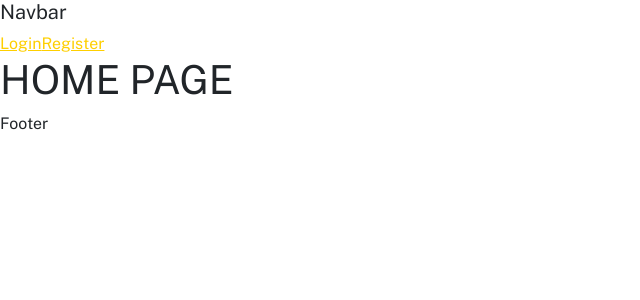
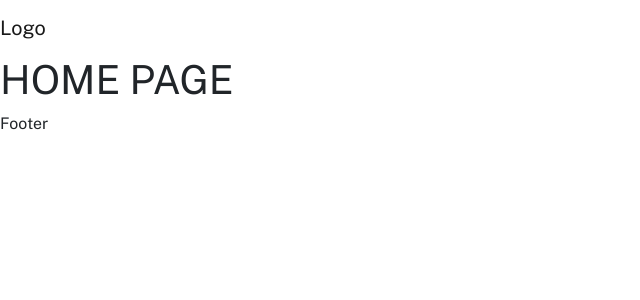
Before and after one commit to AY001A/FAB-SHOP, a React (Create React App) app: page / in a window 1280 px wide. Shown: the top 300 px of the page, without its empty margins (0-640 px from the left). Built offline with nearby package versions, Linux system fonts and the light colour scheme.

Commit message:
include stories

```diff
--- /dev/null
+++ b/src/components/navbar/Header.js
@@ -0,0 +1,22 @@
+import React from "react";
+import { Link } from "react-router-dom";
+import { Navbar } from "react-bootstrap";
+import { Logo } from "../../assets/icons/logo.png";
+
+const Header = () => {
+  return (
+    <Navbar>
+      <Navbar.Brand>
+        {/* <img src={} alt="brand logo" /> */}
+        Logo
+      </Navbar.Brand>
+
+      <div>
+        {/* <Link to={"/login"}>Login</Link>
+        <Link to={"/register"}>Register</Link> */}
+      </div>
+    </Navbar>
+  );
+};
+
+export default Header;
--- a/src/components/navbar/Navbar.js
+++ /dev/null
@@ -1,17 +0,0 @@
-import React from "react";
-import { Link } from "react-router-dom";
-
-const Nav = () => {
-  return (
-    <div>
-      <h5>Navbar </h5>
-
-      <div>
-        <Link to={"/login"}>Login</Link>
-        <Link to={"/register"}>Register</Link>
-      </div>
-    </div>
-  );
-};
-
-export default Nav;
--- a/src/containers/layout/AppLayout/AppLayout.js
+++ b/src/containers/layout/AppLayout/AppLayout.js
@@ -1,12 +1,12 @@
 import React from "react";
 import { Outlet } from "react-router-dom";
 import Footer from "../../../components/footer/Footer";
-import Navbar from "../../../components/navbar/Navbar";
+import Header from "../../../components/navbar/Header";
 
 const AppLayout = () => {
   return (
     <>
-      <Navbar />
+      <Header />
       <main>
         <Outlet />
       </main>
```
Also changed, not shown: src/components/Input/Input.js (+8 -0 lines), src/components/button/Button.js (added, +13 -0 lines), 1 other file (tests, documents, lock files or other folders).
